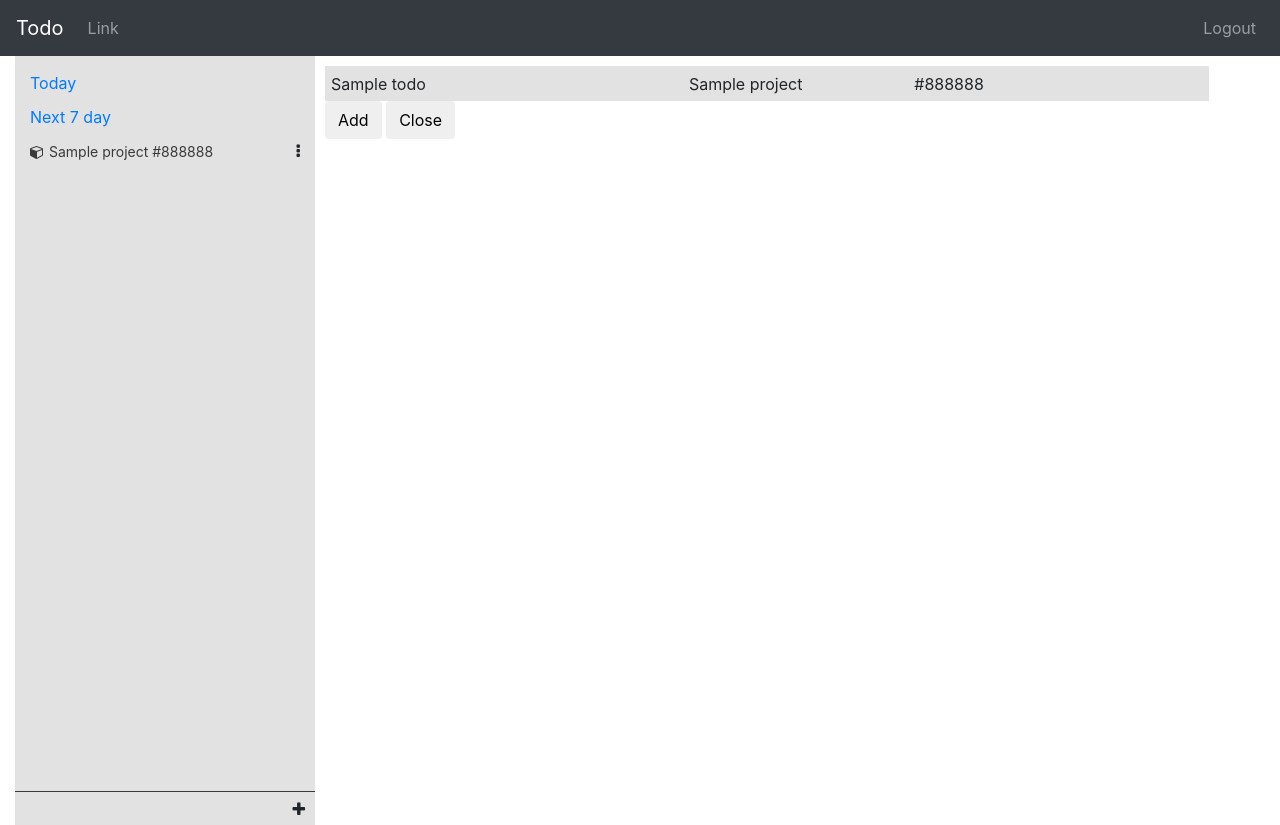
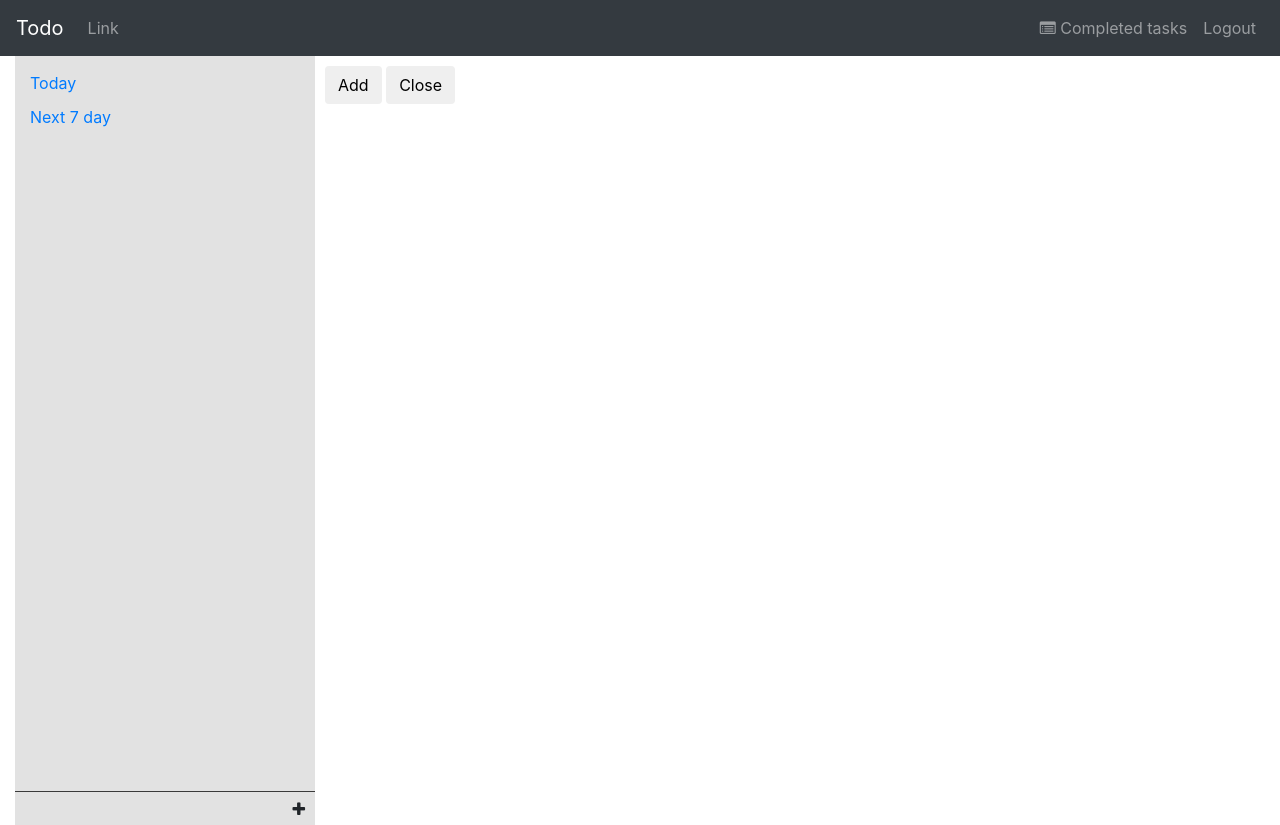
Before and after one commit to web-user/django-todo, a Django app: page /dashboard/ in a window 1280 px wide. Shown: the top 825 px of the page. Run offline with Django 3.2, Linux system fonts and the light colour scheme; a user stored in the database is signed in; tables that the repository leaves empty hold one stand-in row (values such as "Sample post"); some libraries are stand-ins or nearby versions.

Commit message:
work with  Completed tasks

```diff
--- a/todo/forms.py
+++ b/todo/forms.py
@@ -12,10 +12,14 @@ class TodoFilter(django_filters.FilterSet):
     date = django_filters.DateFilter(name='date_todo', lookup_expr='gte')
     end_date = django_filters.DateFilter(name='date_todo', lookup_expr='lte')
 
+    # completed_tasks
+
+    status_display = django_filters.AllValuesFilter(name='completed_tasks')
+
 
     class Meta:
         model = Todo
-        fields = ('date', 'end_date' )
+        fields = ('date', 'end_date', 'status_display' )
 
 
 class LoginForm(forms.Form):
--- a/todo/models.py
+++ b/todo/models.py
@@ -56,6 +56,7 @@ class Todo(models.Model):
     title = models.CharField(max_length=250)
     todo_priority = models.CharField(max_length=250, choices=PRIORIT_CHOICES, default='high')
     date_todo = models.DateField()
+    completed_tasks = models.BooleanField(default=False)
     album_logo = models.FileField()
 
     objects = models.Manager()
--- a/todo/serializers.py
+++ b/todo/serializers.py
@@ -9,4 +9,4 @@ class TodoSerializer(serializers.ModelSerializer):
     class Meta:
         model = Todo
         fields = ('id', 'project', 'title', 'todo_priority', 'date_todo',
-                  'album_logo', 'color', 'project_title')
+                  'album_logo', 'completed_tasks', 'color', 'project_title')
--- a/todo/static/css/style.css
+++ b/todo/static/css/style.css
@@ -257,7 +257,7 @@ body {
 .block-setting{
     position: absolute;
     width: 40%;
-    right: -20%;
+    right: -3%;
 }
 
 .block-setting a{
--- a/todo/static/js/custom.js
+++ b/todo/static/js/custom.js
@@ -116,6 +116,38 @@ jQuery(document).ready(function ($) {
 
 
             $.get("http://127.0.0.1:8000/todo/API/?date=" + output + "&end_date=" + output, function (data) {
+
+                function render() {
+                    $("#sortable >.list-todo").remove();
+                    for (var i = 0; i < data.length; i++) {
+                        var person = data[i];
+                        var clone = $("#templates>.list-todo").clone();
+                        clone.find(".todo-title").text(person.title);
+                        clone.find(".project-title").text(person.project_title);
+                        clone.find(".project-color").text(person.color);
+
+
+                        $("#sortable").prepend(clone);
+                    }
+                }
+
+                render();
+
+
+            }, "json");
+
+
+        });
+
+        $(document).on('click', 'a.todo_api', function (e) {
+
+            e.preventDefault();
+
+            var url_api = $(this).data('url');
+
+
+            $.get( url_api + "?status_display=True", function (data) {
+
 
                 function render() {
                     $("#sortable >.list-todo").remove();
--- a/todo/templates/todo/base.html
+++ b/todo/templates/todo/base.html
@@ -30,6 +30,9 @@
             </ul>
             <ul class="navbar-nav mt-2 mt-md-0">
                 {% if request.user.is_authenticated %}
+                <li class="nav-item">
+                    <a class="nav-link todo_api" data-url='{% url "todo:todo_api" %}' href='#'><i class="fa fa-list-alt" aria-hidden="true"></i> Completed tasks</a>
+                </li>
                 <li class="nav-item">
                     <a class="nav-link" href='{% url "todo:logout" %}'>Logout</a>
                 </li>
--- a/todo/templates/todo/todo_list.html
+++ b/todo/templates/todo/todo_list.html
@@ -11,10 +11,11 @@
 
             {% for todo in project.todos.all %}
 
+
             <li class="list-todo">
                 <div class="child-wrap">
                     <div class="input-menu-items">
-                        <span class="cm-text-data">{{ todo }}</span>
+                        <span class="cm-text-data">{{ todo }} </span>
                         <span class="cm-text-function">{{project}}</span>
                         <span class="cm-text-function">{{project.color}}</span>
                     </div>
@@ -26,6 +27,13 @@
                                 <input type="hidden" name="todo_id" value="{{todo.id}}">
                                 <input type="submit" value="Delete"/>
                             </form>
+                            <form class="delete-form-content" action="{% url 'todo:todo_update' todo.id %}"
+                                  method="post">
+                                <input type="hidden" name="completed_tasks" value="True">
+                                <input type="hidden" class="form-control" name="title" value="{{todo.title}}">
+                                <input type="submit" value="Completed"/>
+                            </form>
+
                             <a data-toggle="modal" data-target="#todo_{{todo.id}}">Edit</a>
                         </div>
                     </div>
@@ -69,7 +77,6 @@
             </li>
 
 
-
             {% endfor %}
 
             {% endfor %}
--- a/todo/urls.py
+++ b/todo/urls.py
@@ -26,7 +26,7 @@ urlpatterns = [
 
     path('todo/<int:pk>/update/', views.TodoUpdate.as_view(), name='todo_update'),
 
-    path('todo/API/', views.TodoListAPI.as_view(), name='todo'),
+    path('todo/API/', views.TodoListAPI.as_view(), name='todo_api'),
 
 
 ]
--- a/todo/views.py
+++ b/todo/views.py
@@ -34,7 +34,7 @@ class TodoListAPI(generics.ListAPIView):
     serializer_class = TodoSerializer
     filter_class = TodoFilter
     search_fields = ('title',)
-    ordering_fields = ('date_todo', 'title',)
+    ordering_fields = ('date_todo', 'title', 'status_display')
     filter_backends = (
         django_filters.rest_framework.DjangoFilterBackend,
         filters.SearchFilter,
@@ -83,7 +83,7 @@ class ProjectListView(LoginRequiredMixin, CreateView):
     success_url = reverse_lazy('todo:home')
 
     def get_context_data(self, **kwargs):
-        kwargs['projects'] = Project.objects.all()
+        kwargs['projects'] = Project.objects.exclude(todos__completed_tasks = True)
         # print(request.GET)
         return super().get_context_data(**kwargs)
 
@@ -125,5 +125,5 @@ class TodoDelete(DeleteView):
 
 class TodoUpdate(UpdateView):
     model = Todo
-    fields = ['title']
+    fields = ['title', 'completed_tasks']
     success_url = reverse_lazy('todo:home')
```
Also changed, not shown: media/map.png (added), todo/migrations/0011_todo_completed_tasks.py (added). Lines whose indentation alone changed are shown as unchanged.
